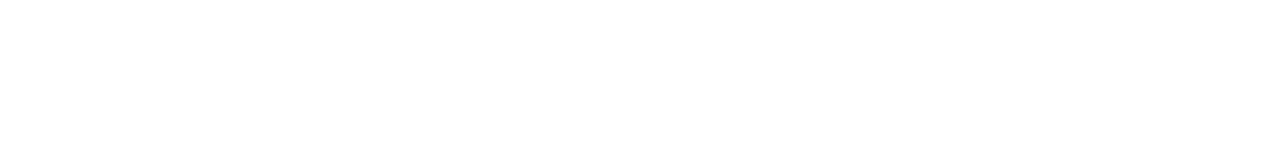
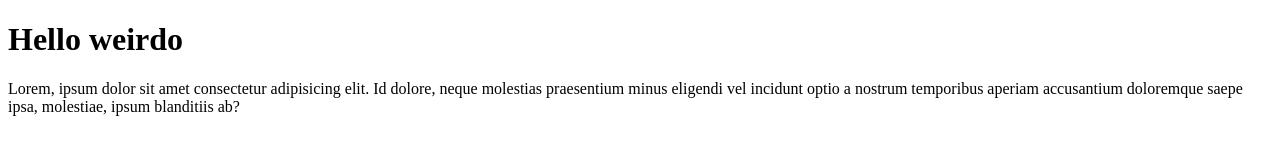
Before and after one commit to MustafaEdward/branching, a plain HTML site: page git-branching-lesson/index.html in a window 1280 px wide. Drawn offline with Linux system fonts and the light colour scheme.

Commit message:
added some base HTML

```diff
--- a/git-branching-lesson/index.html
+++ b/git-branching-lesson/index.html
@@ -7,6 +7,8 @@
   <title>Git branching lesson on test</title>
 </head>
 <body>
+<h1>Hello weirdo</h1>
 
+<p>Lorem, ipsum dolor sit amet consectetur adipisicing elit. Id dolore, neque molestias praesentium minus eligendi vel incidunt optio a nostrum temporibus aperiam accusantium doloremque saepe ipsa, molestiae, ipsum blanditiis ab?</p>
 </body>
 </html>
```
